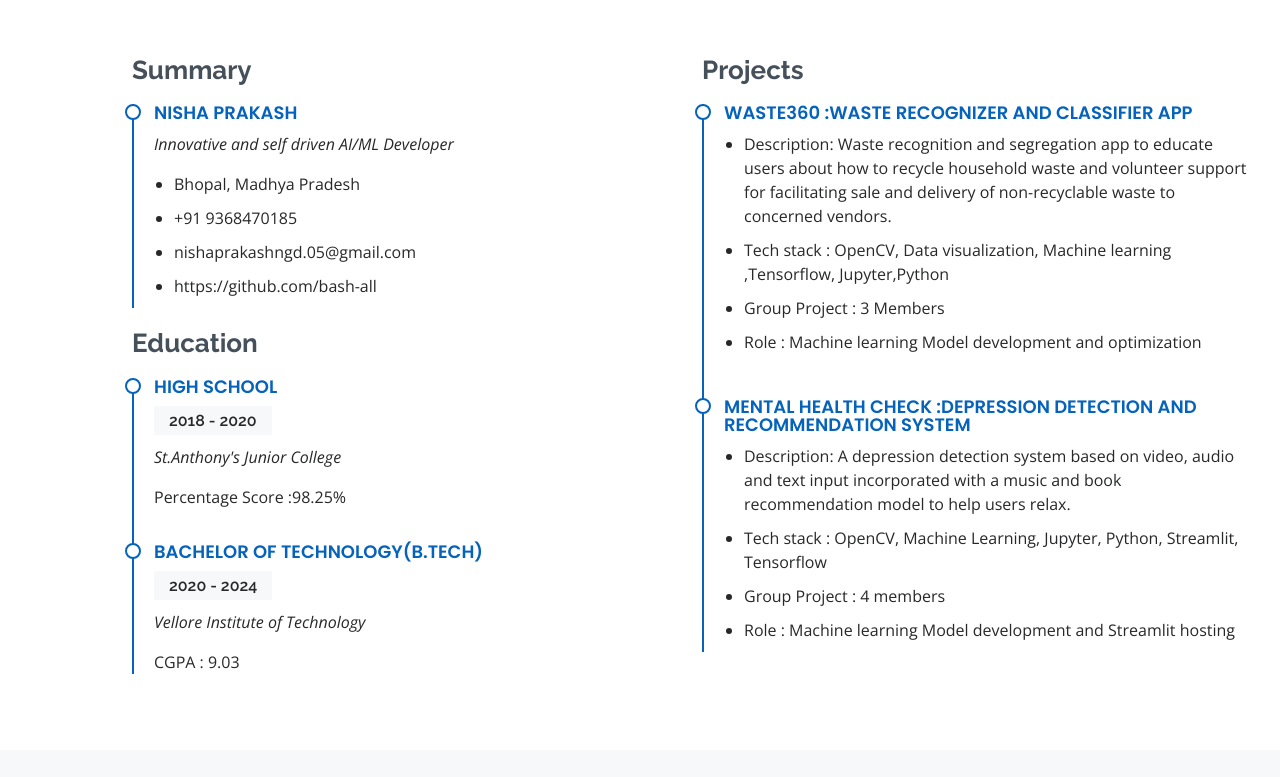
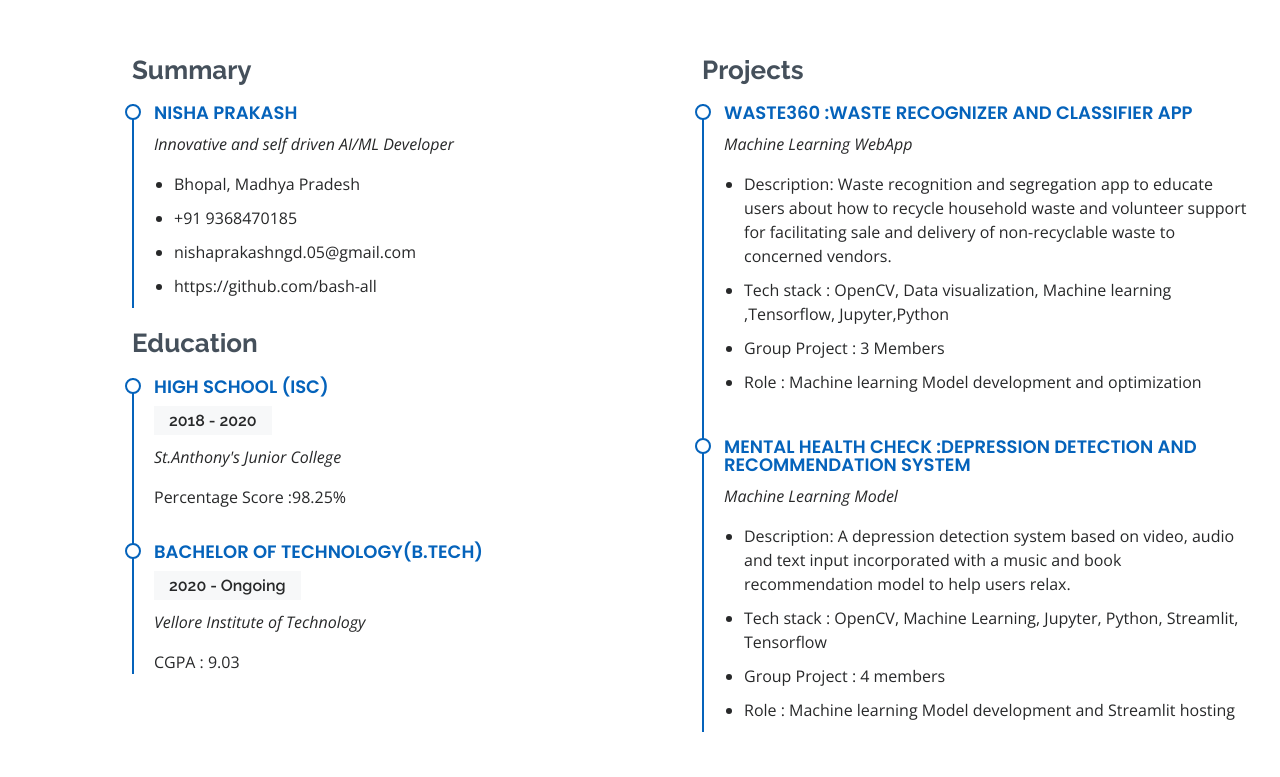
Before and after one commit to bash-all/bash_all_portfolio, a plain HTML site: page index.html in a window 1280 px wide. Shown: the part 1838-2615 px from the top of the page. Drawn offline with nearby package versions, Linux system fonts and the light colour scheme.

Commit message:
Update index.html

```diff
--- a/index.html
+++ b/index.html
@@ -249,14 +249,14 @@
 
             <h3 class="resume-title">Education</h3>
             <div class="resume-item">
-              <h4> High School</h4>
+              <h4> High School (ISC)</h4>
               <h5>2018 - 2020</h5>
               <p><em>St.Anthony's Junior College</em></p>
               <p> Percentage Score :98.25%</p>
             </div>
             <div class="resume-item">
               <h4>Bachelor of Technology(B.Tech)</h4>
-              <h5>2020 - 2024</h5>
+              <h5>2020 - Ongoing</h5>
               <p><em>Vellore Institute of Technology</em></p>
               <p>CGPA : 9.03</p>
             </div>
@@ -266,6 +266,7 @@
             <h3 class="resume-title">Projects</h3>
             <div class="resume-item">
               <h4>	Waste360 :Waste recognizer and classifier app</h4>
+              <p><em>Machine Learning WebApp </em></p>
               <ul>
                 <li>Description: Waste recognition and segregation app to educate users about how to recycle household waste and volunteer
                   support for facilitating sale and delivery of non-recyclable waste to concerned vendors.
@@ -277,6 +278,7 @@
             </div>
             <div class="resume-item">
               <h4>Mental Health check :Depression detection and recommendation system</h4>
+              <p><em>Machine Learning Model</em></p>
               <ul>
                 <li>Description: A depression detection system based on video, audio and text input incorporated
                   with a music and book recommendation model to help users relax.</li>
```
